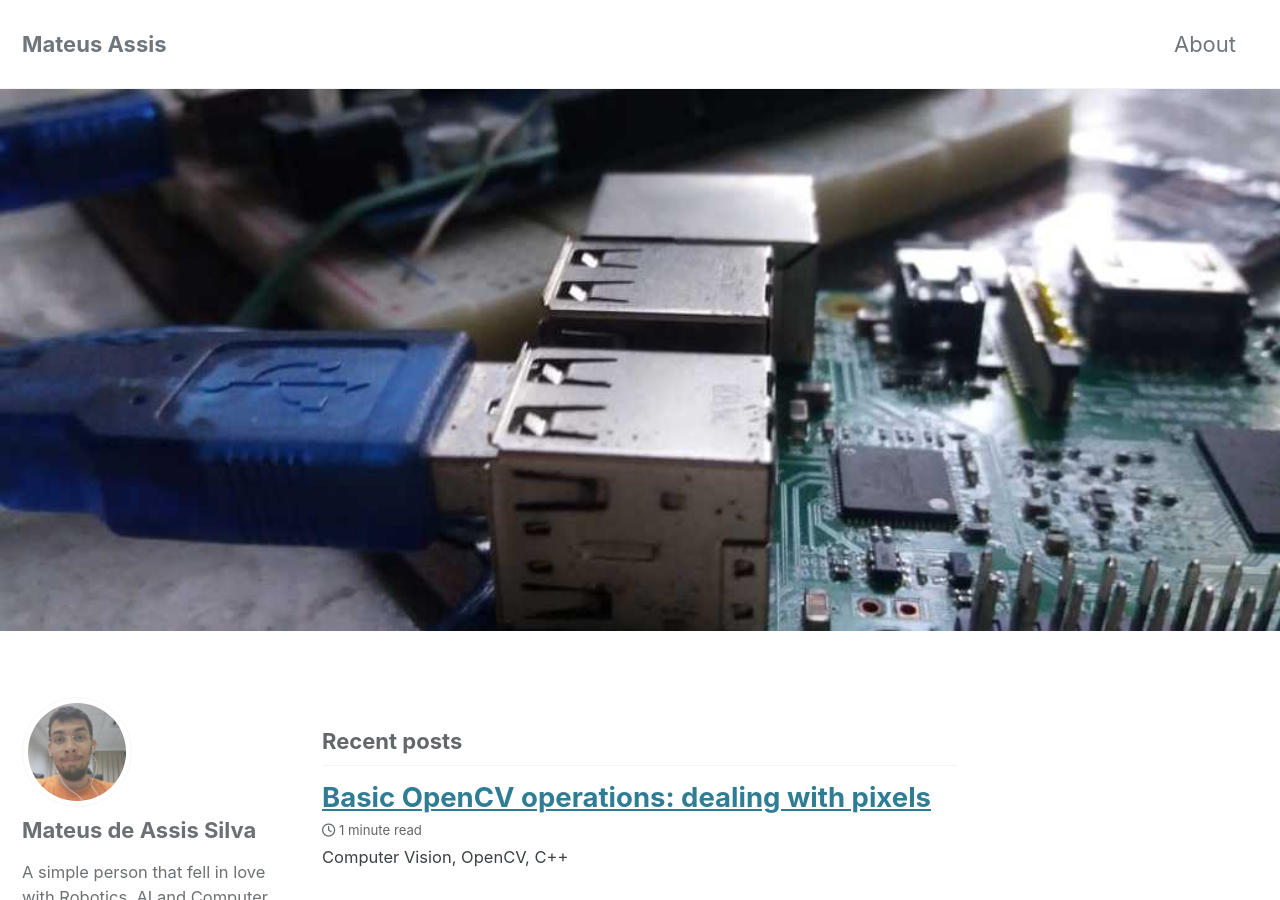
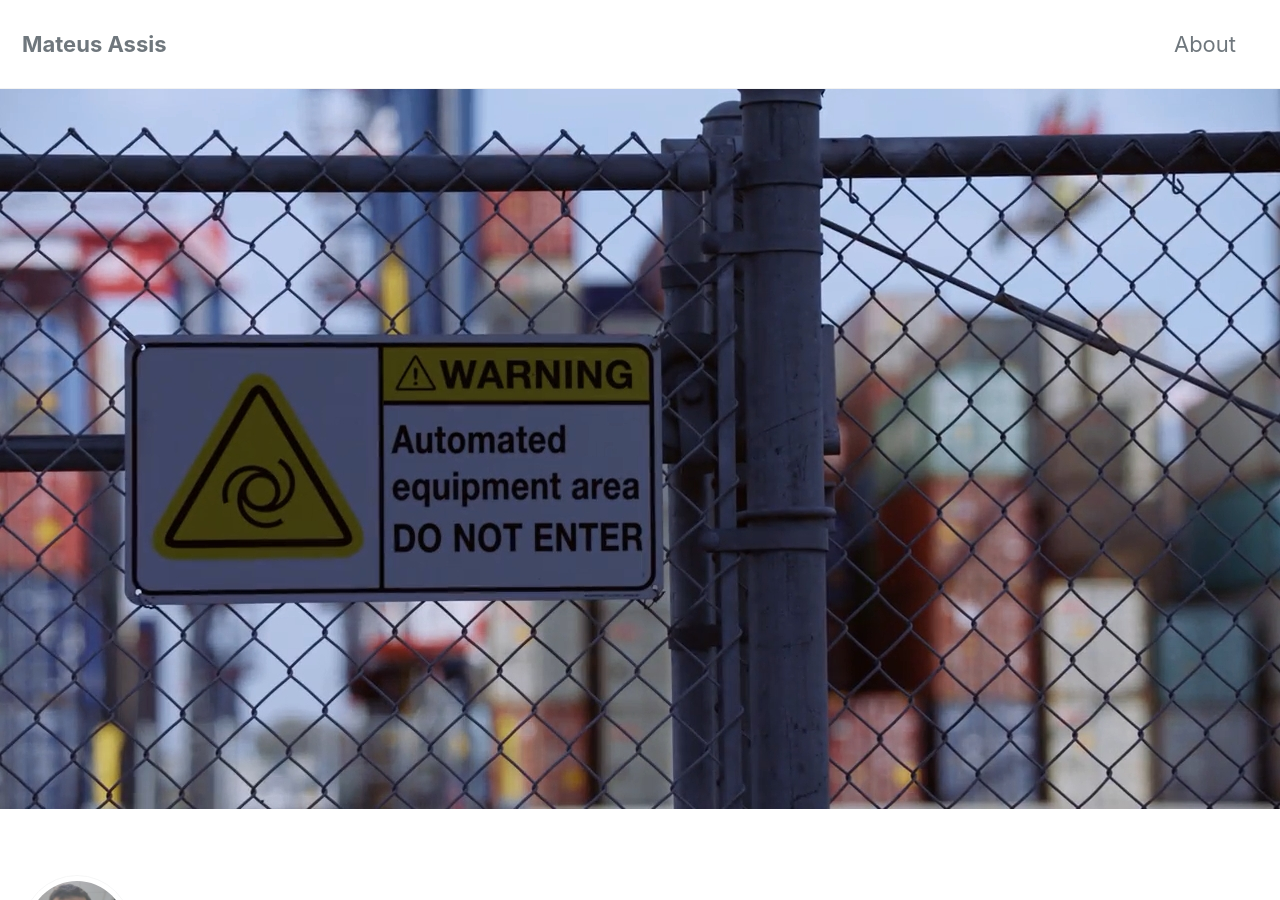
Before and after one commit to mtxslv/mtxslv.github.io, a Jekyll site: the page built from index.html, in a window 1280 px wide and 900 px high. Built offline with Jekyll 4.4.1, drawn with Linux system fonts in a browser that asks for light colours; cached includes are drawn as plain includes; nearby versions of some CDN libraries; the list of posts is cut into pages by our own code.

Commit message:
trying new wallpapers

```diff
--- a/index.html
+++ b/index.html
@@ -2,5 +2,5 @@
 layout: home
 author_profile: true
 header:
-    image: "/images/raspi_n_arduino_cropped.jpeg"
+    image: "/images/automated_area.jpeg"
 ---
```
Also changed, not shown: _pages/about.md (+1 -1 lines), images/automated_area.jpeg (added), images/mars_house_1.jpeg (added), images/mars_house_2.jpeg (added), images/mars_house_3.jpeg (added), images/mars_house_4.jpeg (added), images/moon_over_bridge.jpeg (added), images/plant_automation.jpeg (added), images/printed_house_forest.jpeg (added), images/small_sprouts.jpeg (added).
